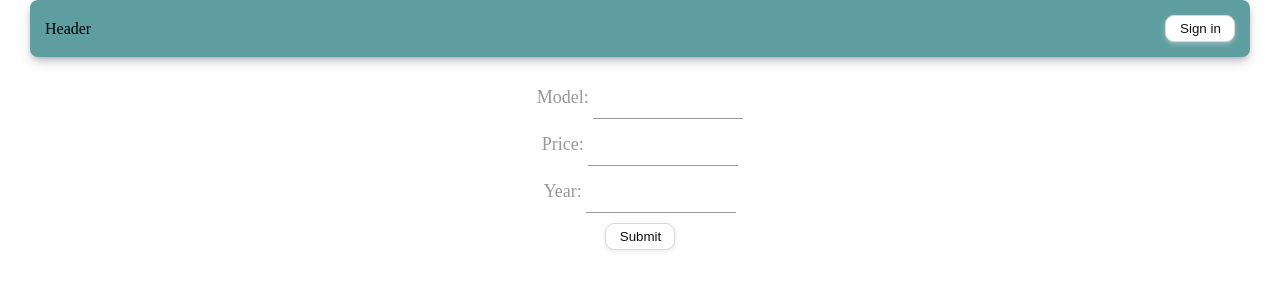
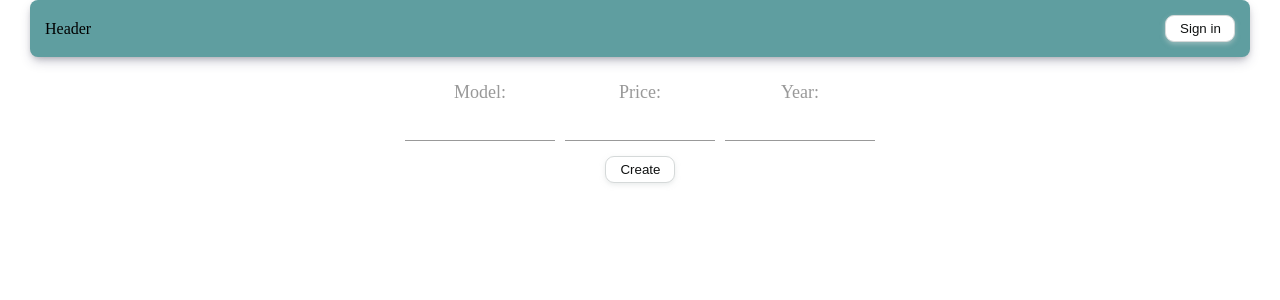
Before and after one commit to dmkur/users-app-react, a React (Create React App) app: page /cars in a window 1280 px wide. Shown: the top 300 px of the page. Built offline with nearby package versions, Linux system fonts and the light colour scheme; no server answers.

Commit message:
Update 3 files

```diff
--- a/src/App.style.css
+++ b/src/App.style.css
@@ -60,7 +60,7 @@ button:hover {
 }
 
 .form_input {
-  font-size: 18px;
+  font-size: 15px;
   padding: 10px 10px 10px 5px;
 
   width: 250px;
--- a/src/components/CarForm/CarForm.js
+++ b/src/components/CarForm/CarForm.js
@@ -1,4 +1,4 @@
-import "./CarForm.style.css"
+import "./CarForm.style.css";
 import { useForm } from "react-hook-form";
 import { useDispatch } from "react-redux";
 import { useNavigate } from "react-router-dom";
@@ -18,7 +18,7 @@ const CarForm = () => {
   };
 
   return (
-    <div className="form_wrapper">
+    <div className="form_wrapper cars_form">
       <form onSubmit={handleSubmit(submit)}>
         <div className="form_div">
           <label className="form_label">Model: </label>
@@ -36,7 +36,7 @@ const CarForm = () => {
         </div>
 
         <div style={{ marginTop: "10px" }}>
-          <button type={"submit"}>Submit</button>
+          <button type={"submit"}>Create</button>
         </div>
       </form>
     </div>
--- a/src/components/CarForm/CarForm.style.css
+++ b/src/components/CarForm/CarForm.style.css
@@ -1,8 +1,15 @@
-.form_div {
-  display: block;
+.cars_form div {
   margin: 5px 0;
 }
 
-.form_input {
+.cars_form form {
+  display: inline-flex;
+  column-gap: 10px;
+  justify-content: center;
+  align-items: center;
+  flex-wrap: wrap;
+}
+
+.cars_form input {
   max-width: 150px;
 }
```
